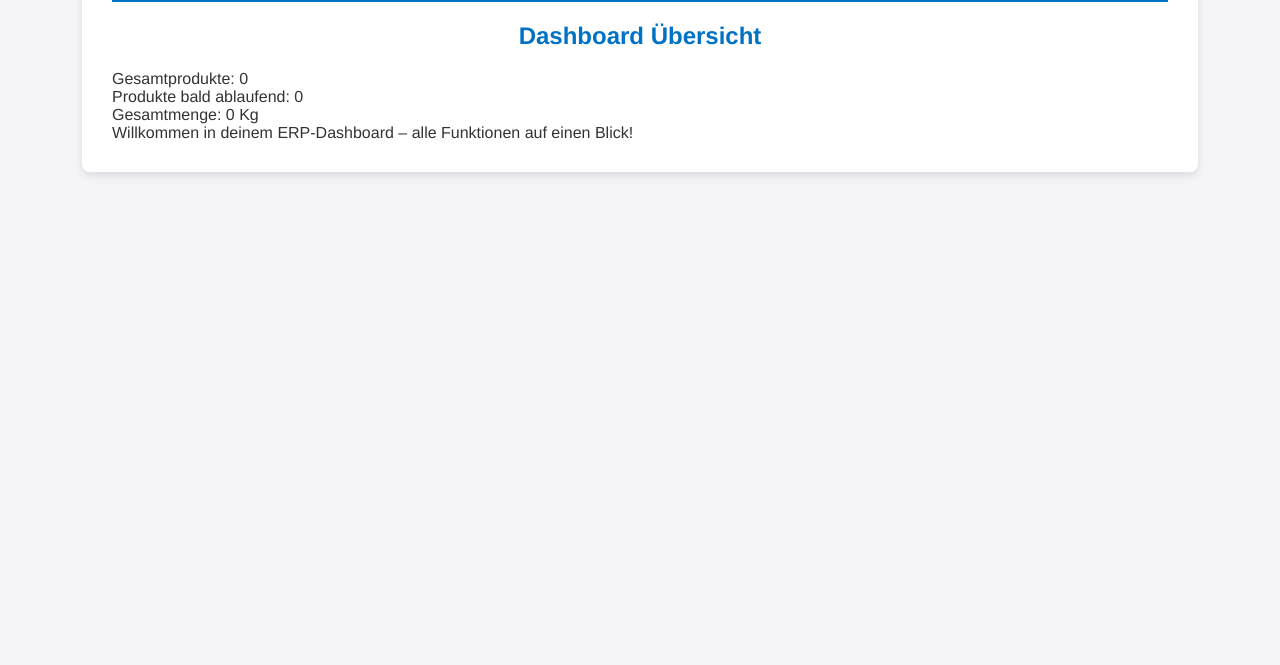
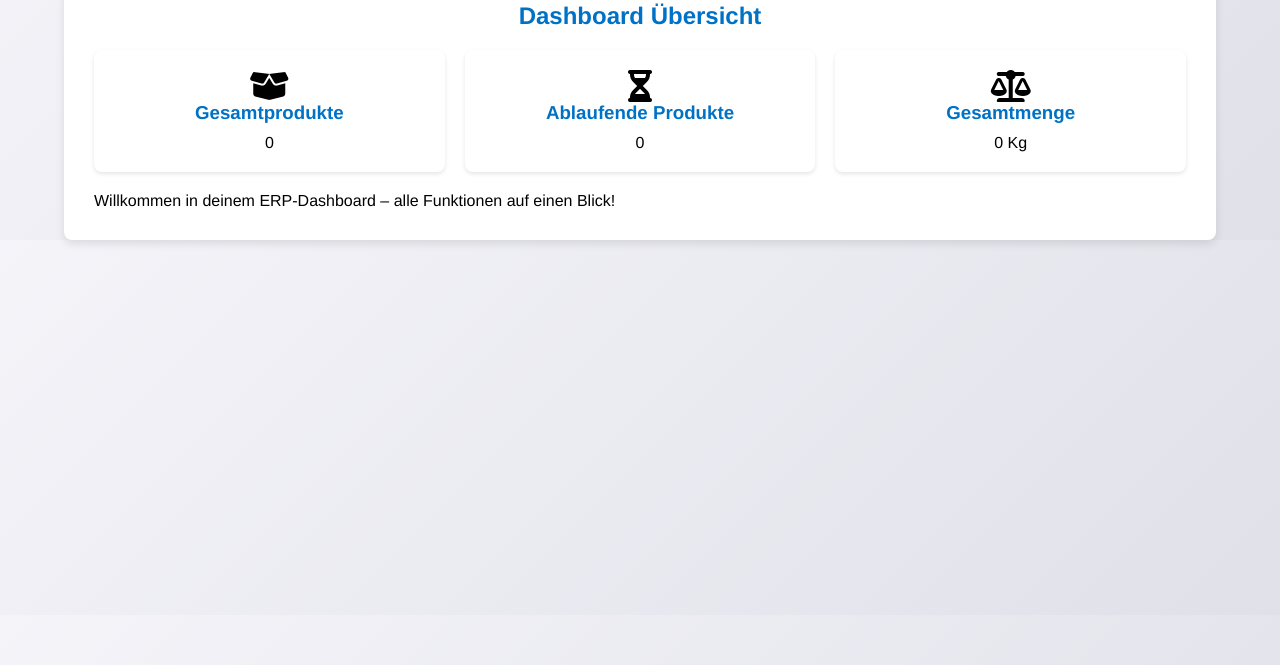
Before and after one commit to jansebald/ERP, a plain HTML site: page index.html in a window 1280 px wide. Shown: the part 135-800 px from the top of the page. Drawn offline with Linux system fonts and the light colour scheme.

Commit message:
Add files via upload

```diff
--- a/index.html
+++ b/index.html
@@ -5,6 +5,7 @@
   <meta name="viewport" content="width=device-width, initial-scale=1.0">
   <title>ERP Software - Startseite</title>
   <link rel="stylesheet" href="style.css">
+  <link rel="stylesheet" href="https://cdnjs.cloudflare.com/ajax/libs/font-awesome/6.0.0-beta3/css/all.min.css" />
 </head>
 <body>
   <div class="container">
@@ -19,17 +20,27 @@
     </nav>
 
     <!-- Dashboard Übersicht -->
-    <section id="dashboard">
-      <h2>Dashboard Übersicht</h2>
-      <div id="dashboardMetrics">
-        <p>Gesamtprodukte: <span id="totalProducts">0</span></p>
-        <p>Produkte bald ablaufend: <span id="expiringProducts">0</span></p>
-        <p>Gesamtmenge: <span id="totalQuantity">0</span></p>
-      </div>
-    </section>
-
-    <p>Willkommen in deinem ERP-Dashboard – alle Funktionen auf einen Blick!</p>
+<section id="dashboard">
+  <h2>Dashboard Übersicht</h2>
+  <div class="dashboard-cards">
+    <div class="card">
+      <i class="fas fa-box-open fa-2x"></i>
+      <h3>Gesamtprodukte</h3>
+      <p id="totalProducts">0</p>
+    </div>
+    <div class="card">
+      <i class="fas fa-hourglass-half fa-2x"></i>
+      <h3>Ablaufende Produkte</h3>
+      <p id="expiringProducts">0</p>
+    </div>
+    <div class="card">
+      <i class="fas fa-balance-scale fa-2x"></i>
+      <h3>Gesamtmenge</h3>
+      <p id="totalQuantity">0 Kg</p>
+    </div>
   </div>
-  <script src="script.js"></script>
+  <p>Willkommen in deinem ERP-Dashboard – alle Funktionen auf einen Blick!</p>
+</section>
+      <script src="script.js"></script>
 </body>
 </html>
--- a/style.css
+++ b/style.css
@@ -16,9 +16,7 @@
 }
 
 body {
-  background-color: var(--background-color);
-  color: var(--text-color);
-  padding: 20px;
+  background: linear-gradient(135deg, #f4f4f9, #e0e0e9);
 }
 
 /* Container für das Layout */
@@ -232,3 +230,24 @@ table th {
   cursor: pointer;
   z-index: 1001;
 }
+.dashboard-cards {
+  display: grid;
+  grid-template-columns: repeat(auto-fit, minmax(200px, 1fr));
+  gap: 20px;
+  margin-bottom: 20px;
+}
+.card {
+  background-color: var(--secondary-color);
+  padding: 20px;
+  border-radius: 8px;
+  box-shadow: 0 2px 4px rgba(0,0,0,0.1);
+  text-align: center;
+  transition: transform 0.3s;
+}
+.card:hover {
+  transform: translateY(-5px);
+}
+.card h3 {
+  margin-bottom: 10px;
+  color: var(--primary-color);
+}
```
